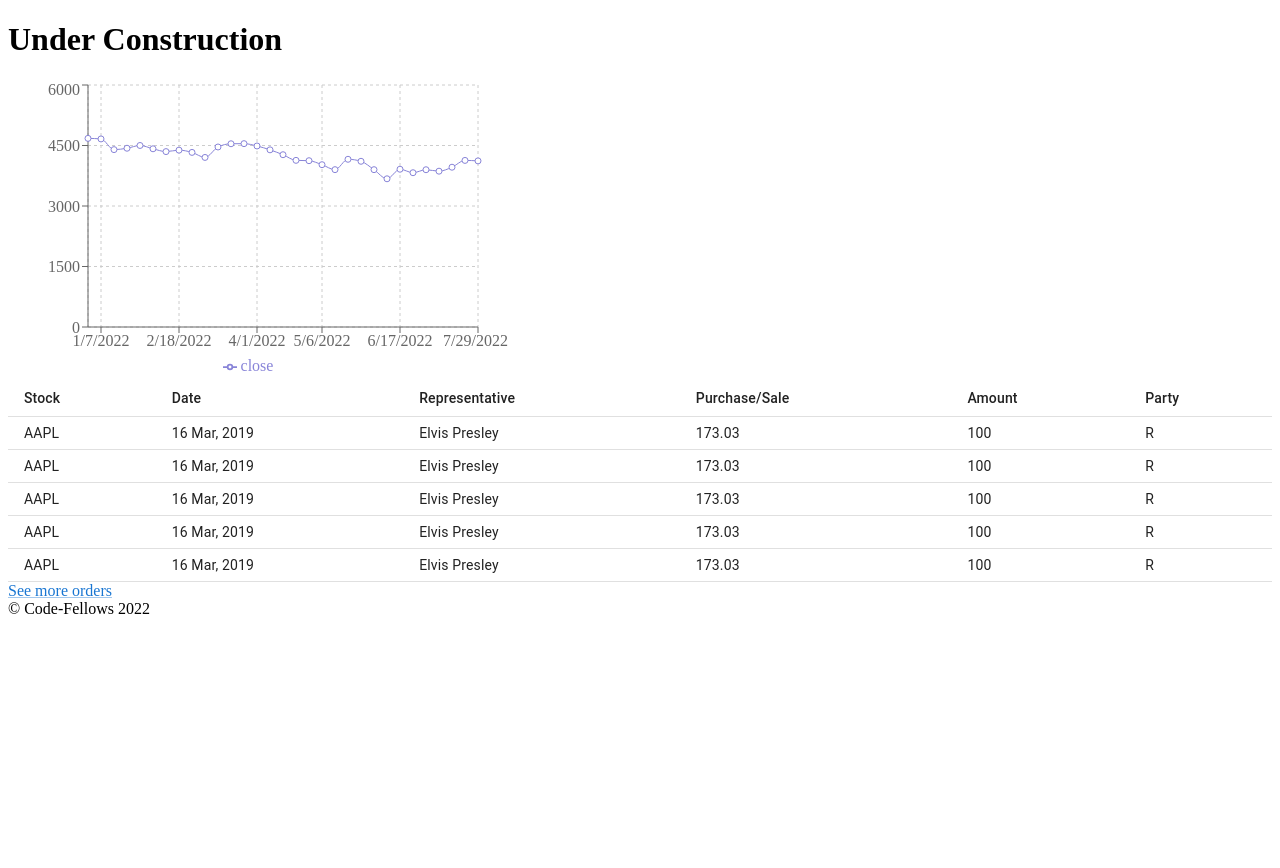
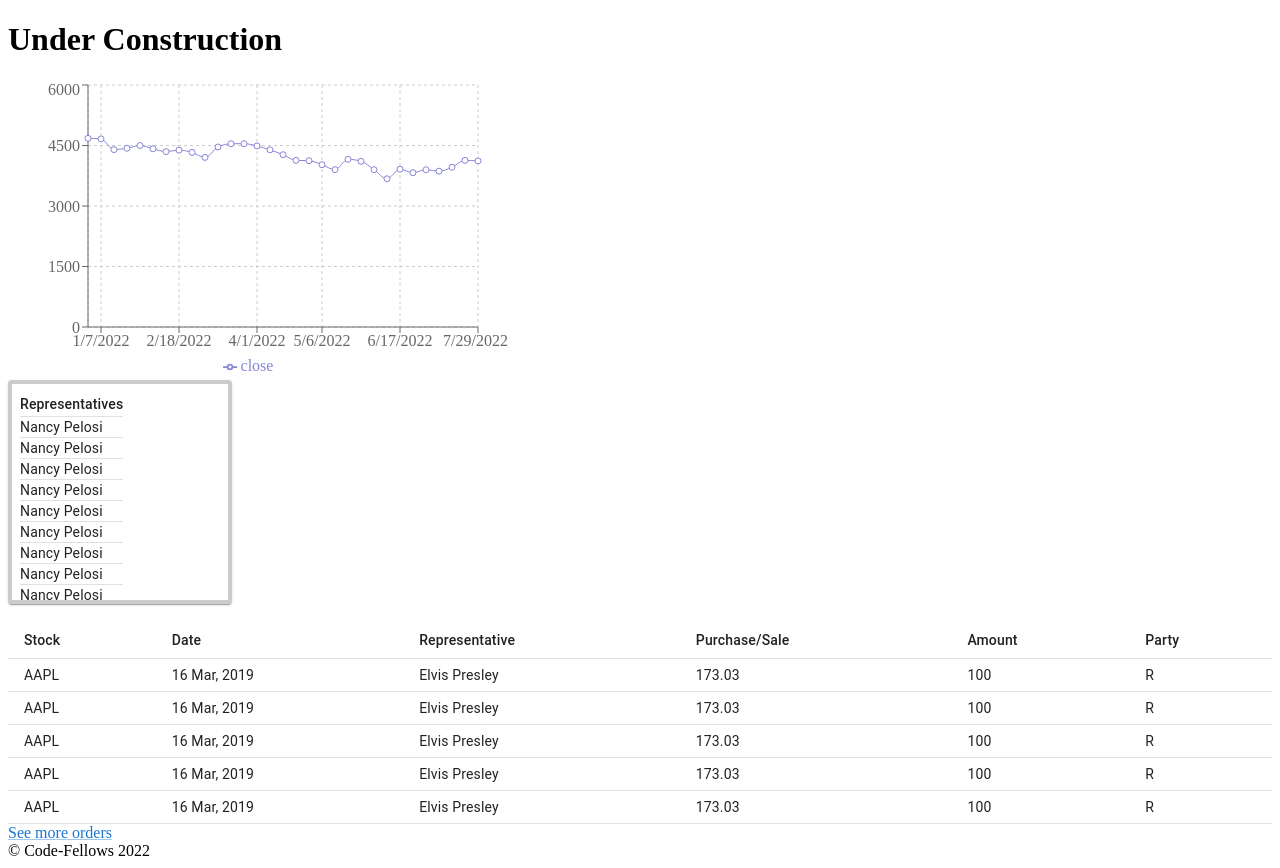
Before and after one commit to CongressStockWatch/front-end, a React (Create React App) app: page / in a window 1280 px wide. Before the commit the page ends 800 px from the top, so only its background shows below. Built offline with nearby package versions, Linux system fonts and the light colour scheme.

Commit message:
added hard coded list

```diff
--- a/package.json
+++ b/package.json
@@ -11,7 +11,10 @@
     "react-dom": "^18.2.0",
     "react-scripts": "5.0.1",
     "recharts": "^2.1.13",
-    "web-vitals": "^2.1.4"
+    "web-vitals": "^2.1.4",
+    "@emotion/react": "^11.10.0",
+    "@emotion/styled": "^11.10.0",
+    "@mui/material": "^5.10.1"
   },
   "scripts": {
     "start": "react-scripts start",
--- a/src/App.js
+++ b/src/App.js
@@ -1,6 +1,7 @@
 import Footer from './components/footer';
 import  Graph  from './components/graph';
 import Table from './components/table';
+import List from './components/repsList';
 
 function App() {
   return (
@@ -9,6 +10,7 @@ function App() {
       <h1>Under Construction</h1>
     </div>
     <Graph/>
+    <List/>
     <Table/>
     <Footer/>
     </>
--- a/src/components/repsList/index.js
+++ b/src/components/repsList/index.js
@@ -0,0 +1,98 @@
+import React from "react";
+import Table from "@mui/material/Table";
+import TableBody from "@mui/material/TableBody";
+import TableCell from "@mui/material/TableCell";
+import TableContainer from "@mui/material/TableContainer";
+import TableHead from "@mui/material/TableHead";
+import TableRow from "@mui/material/TableRow";
+import Paper from "@mui/material/Paper";
+
+const tableStyling = {
+  padding: "0px 0px"
+};
+
+function createData(name) {
+  return { name };
+}
+
+const rows = [
+  createData("Nancy Pelosi"),
+  createData("Nancy Pelosi"),
+  createData("Nancy Pelosi"),
+  createData("Nancy Pelosi"),
+  createData("Nancy Pelosi"),
+  createData("Nancy Pelosi"),
+  createData("Nancy Pelosi"),
+  createData("Nancy Pelosi"),
+  createData("Nancy Pelosi"),
+  createData("Nancy Pelosi"),
+  createData("Nancy Pelosi"),
+  createData("Nancy Pelosi"),
+  createData("Nancy Pelosi"),
+  createData("Nancy Pelosi"),
+  createData("Nancy Pelosi"),
+  createData("Nancy Pelosi"),
+  createData("Nancy Pelosi"),
+];
+
+export default function StylishTable() {
+  return (
+    <div>
+      <TableContainer
+        component={Paper}
+        sx={{
+          border: "4px solid rgba(0,0,0,0.2)",
+          padding: 1,
+          width: 200,
+          height: 200,
+          "&::-webkit-scrollbar": {
+            width: 20
+          },
+          "&::-webkit-scrollbar-track": {
+            backgroundColor: "white"
+          },
+          "&::-webkit-scrollbar-thumb": {
+            backgroundColor: "black",
+            borderRadius: 2
+          },
+          overflowX: "hidden"
+        }}
+      >
+        <Table
+          sx={{
+            tableLayout: "auto",
+            width: "max-content"
+            //height: "max-content"
+          }}
+        >
+          <TableHead>
+            <TableRow>
+              <TableCell
+                sx={{
+                  ...tableStyling,
+                  width: 100
+                }}
+              >
+                Representatives
+              </TableCell>
+            </TableRow>
+          </TableHead>
+          <TableBody>
+            {rows.map((row) => (
+              <TableRow key={row.name}>
+                <TableCell
+                  sx={{
+                    ...tableStyling
+                  }}
+                >
+                  {row.name}
+                </TableCell>
+              </TableRow>
+            ))}
+          </TableBody>
+        </Table>
+      </TableContainer>
+      <br />
+    </div>
+  );
+}
```
Also changed, not shown: 1 other file (tests, documents, lock files or other folders).
